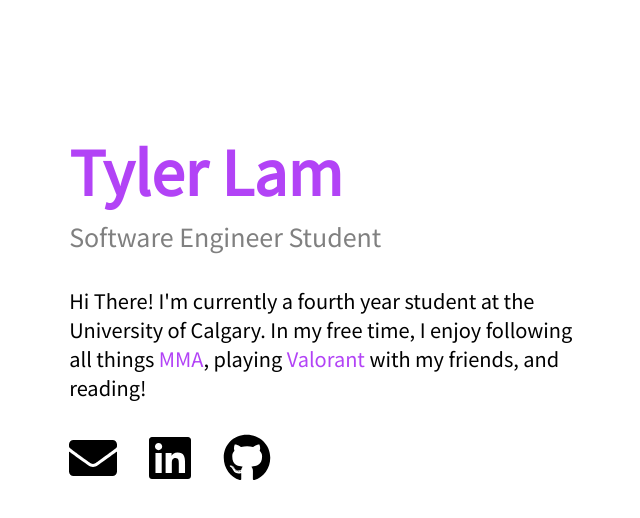
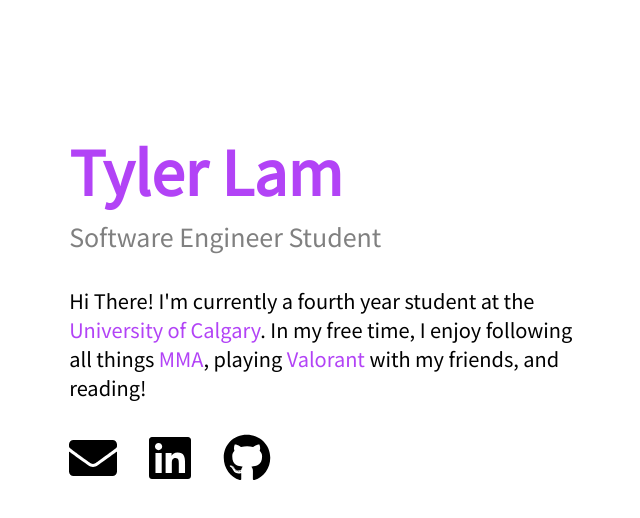
Before and after one commit to tylerlam1/personal-website, a Next.js app: page / in a window 1280 px wide. Shown: the top 518 px of the page, without its empty margins (318-958 px from the left). Built offline with nearby package versions, Linux system fonts and the light colour scheme; a web font is replaced by a local one.

Commit message:
feat: Make UCalgary a link

```diff
--- a/components/about.tsx
+++ b/components/about.tsx
@@ -5,6 +5,7 @@ import {
   GITHUB_LINK,
   LINKEDIN_LINK,
   MAIL_LINK,
+  UCALGARY_LINK,
   UFC_LINK,
   VALORANT_LINK,
 } from "../utils/constants";
@@ -29,8 +30,11 @@ export function About(): JSX.Element {
     <>
       <DescriptionContainer>
         <div>
-          Hi There! I'm currently a fourth year student at the University of
-          Calgary. In my free time, I enjoy following all things{" "}
+          Hi There! I'm currently a fourth year student at the{" "}
+          <ExternalLink href={UCALGARY_LINK}>
+            University of Calgary
+          </ExternalLink>
+          . In my free time, I enjoy following all things{" "}
           <ExternalLink href={UFC_LINK}>MMA</ExternalLink>, playing{" "}
           <ExternalLink href={VALORANT_LINK}>Valorant</ExternalLink> with my
           friends, and reading!
--- a/utils/constants.ts
+++ b/utils/constants.ts
@@ -4,3 +4,4 @@ export const MAIL_LINK = "mailto:tyler.lam1@ucalgary.ca";
 
 export const UFC_LINK = "https://www.ufc.com";
 export const VALORANT_LINK = "https://www.playvalorant.com";
+export const UCALGARY_LINK = "https://www.ucalgary.ca/";
```
